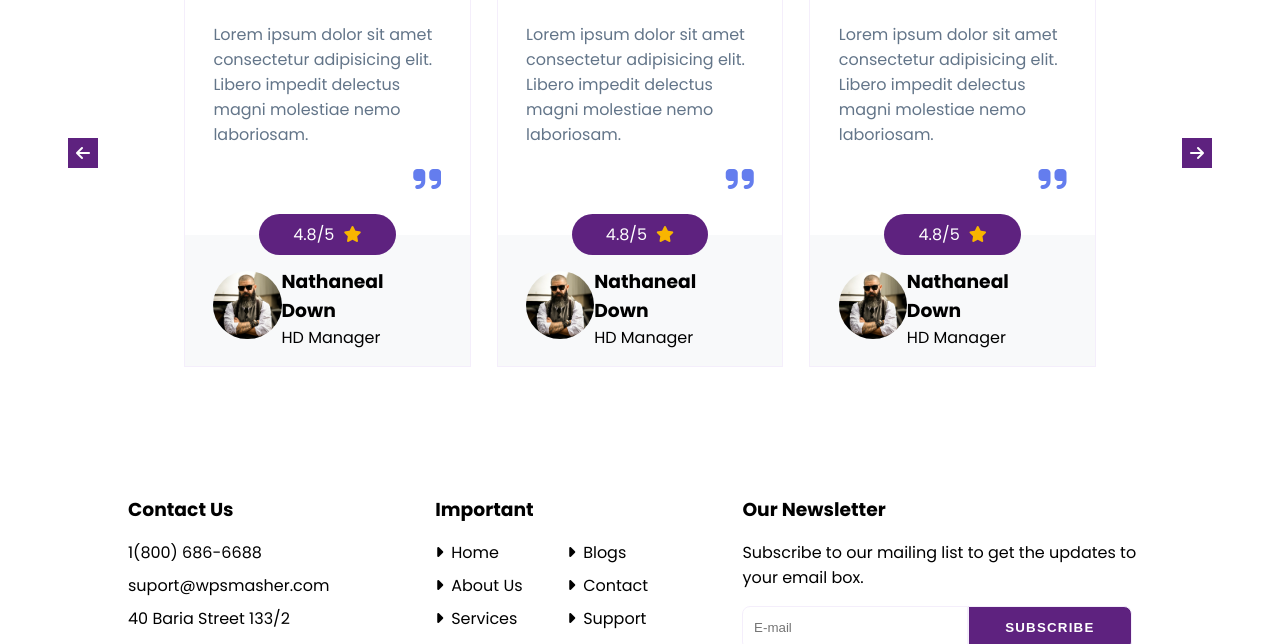
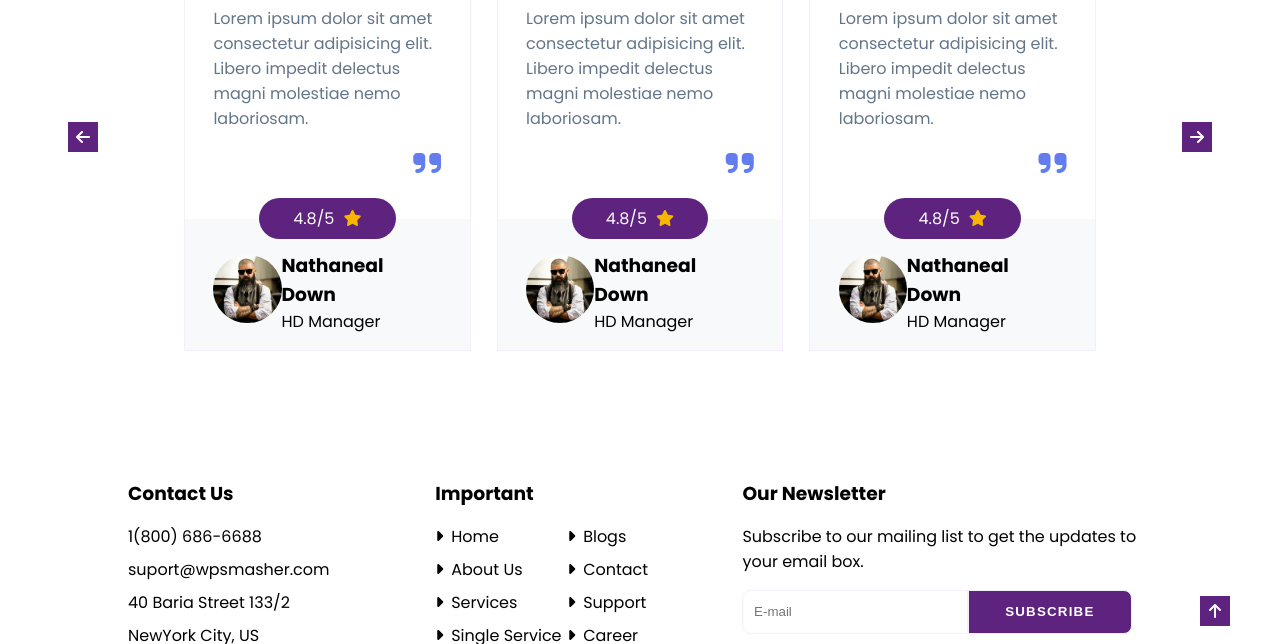
Before and after one commit to SandarvaShakya/BuzzVelocity, a plain HTML site: page index.html in a window 1280 px wide. Shown: the part 6020-6664 px from the top of the page. Drawn offline with nearby package versions, Linux system fonts and the light colour scheme.

Commit message:
section--p-bottom duplicated removed from latest post

```diff
--- a/styles/index.css
+++ b/styles/index.css
@@ -442,10 +442,6 @@
     padding: 1em 0;
   }
 
-  .section--p-bottom {
-    padding-bottom: 1em;
-  }
-
   /**********************
   CLIENT REVIEWS STYLES
   ***********************/
```
